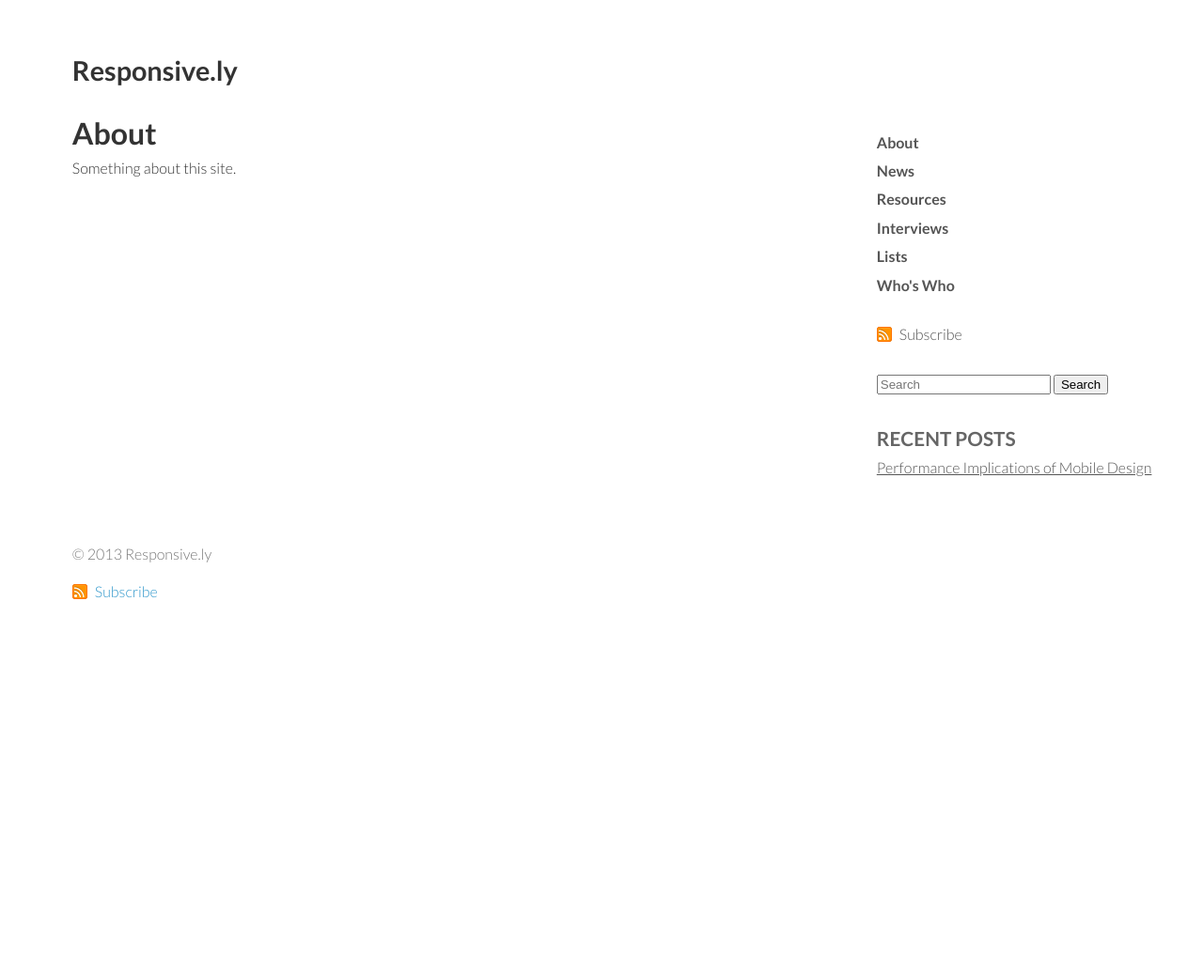
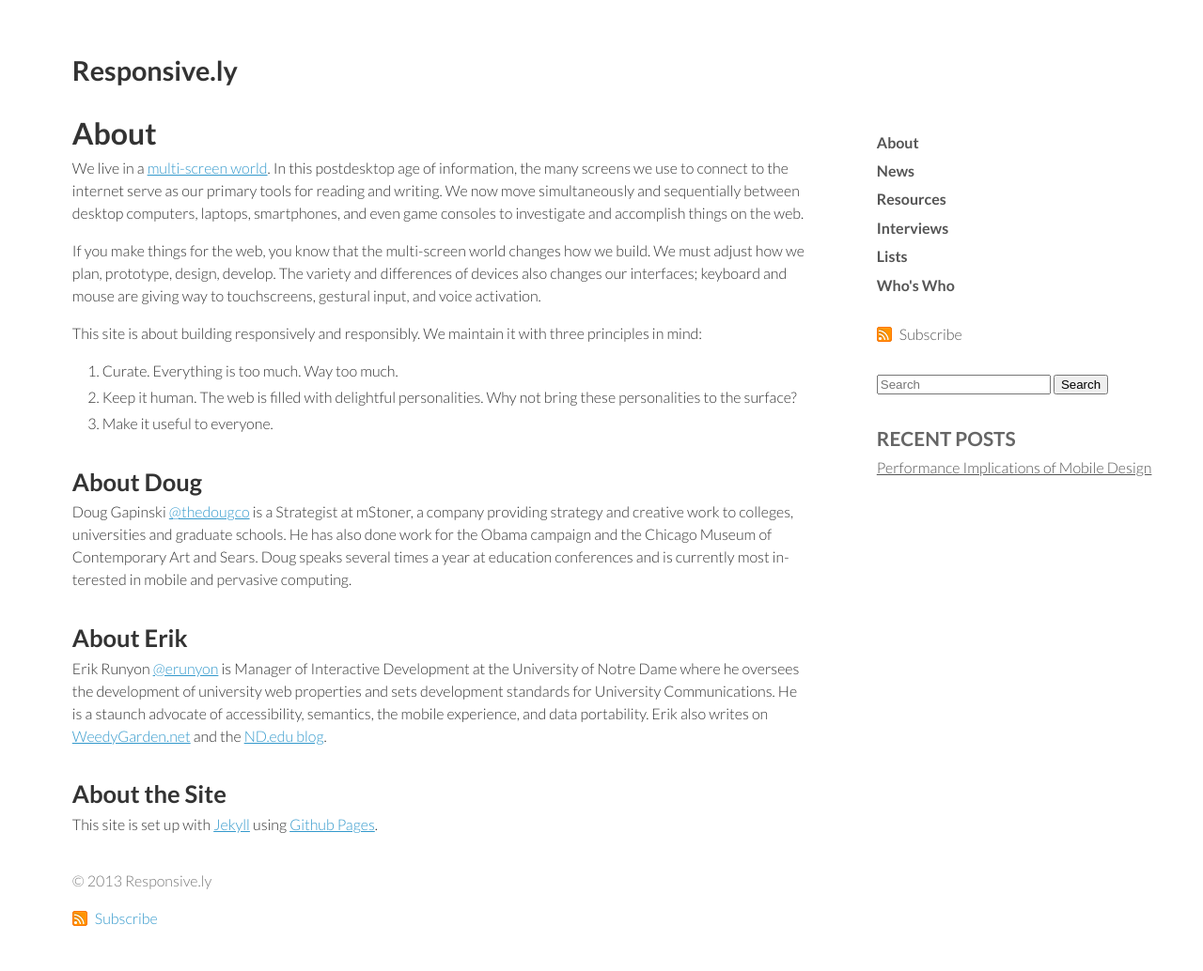
Before and after one commit to thedougco/responsive.ly, a Jekyll site: the page built from about/index.md, in a window 1280 px wide. Shown: the whole page at 94% size. Built offline with Jekyll 4.4.1, drawn with Linux system fonts in a browser that asks for light colours; nearby versions of some CDN libraries; Markdown is read by kramdown in place of the engine named in the settings; before the commit the page ends 900 px from its top, so only the background shows below that.

Commit message:
About page

```diff
--- a/about/index.md
+++ b/about/index.md
@@ -4,4 +4,20 @@ layout: default
 ---
 # About
 
-Something about this site.
+We live in a [multi-screen world](http://www.google.com/think/research-studies/the-new-multi-screen-world-study.html). In this postdesktop age of information, the many screens we use to connect to the internet serve as our primary tools for reading and writing. We now move simultaneously and sequentially between desktop computers, laptops, smartphones, and even game consoles to investigate and accomplish things on the web.
+
+If you make things for the web, you know that the multi-screen world changes how we build. We must adjust how we plan, prototype, design, develop. The variety and differences of devices also changes our interfaces; keyboard and mouse are giving way to touchscreens, gestural input, and voice activation.
+
+This site is about building responsively and responsibly. We maintain it with three principles in mind:
+1. Curate. Everything is too much. Way too much.
+2. Keep it human. The web is filled with delightful personalities. Why not bring these personalities to the surface?
+3. Make it useful to everyone.
+
+## About Doug
+Doug Gapinski [@thedougco](http://www.twitter.com/thedougco) is a Strategist at mStoner, a company providing strategy and creative work to colleges, universities and graduate schools. He has also done work for the Obama campaign and the Chicago Museum of Contemporary Art and Sears. Doug speaks several times a year at education conferences and is currently most interested in mobile and pervasive computing.
+
+## About Erik
+Erik Runyon [@erunyon](http://www.twitter.com/erunyon) is Manager of Interactive Development at the University of Notre Dame where he oversees the development of university web properties and sets development standards for University Communications. He is a staunch advocate of accessibility, semantics, the mobile experience, and data portability. Erik also writes on [WeedyGarden.net](http://www.weedygarden.net/) and the [ND.edu blog](http://blogs.nd.edu/nddotedu/).
+
+## About the Site
+This site is set up with [Jekyll](https://github.com/mojombo/jekyll) using [Github Pages](http://pages.github.com/).
```
